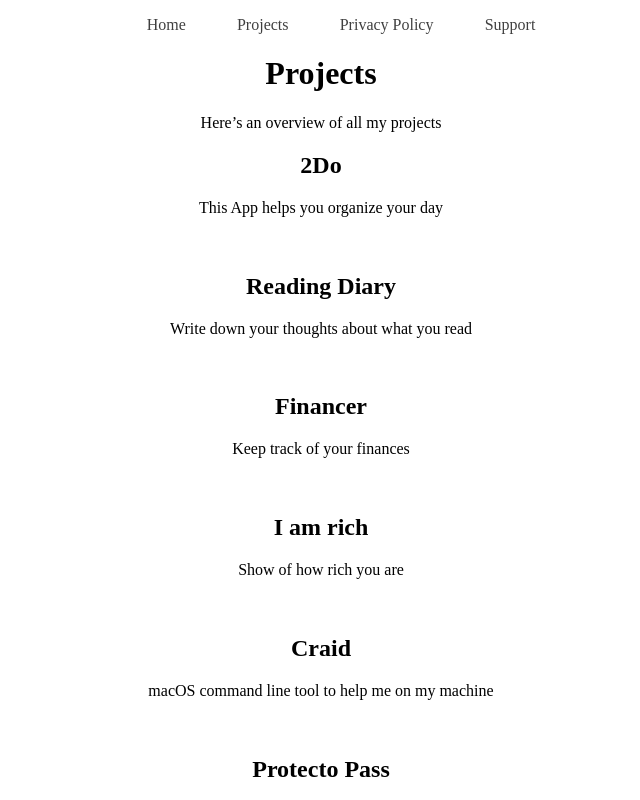
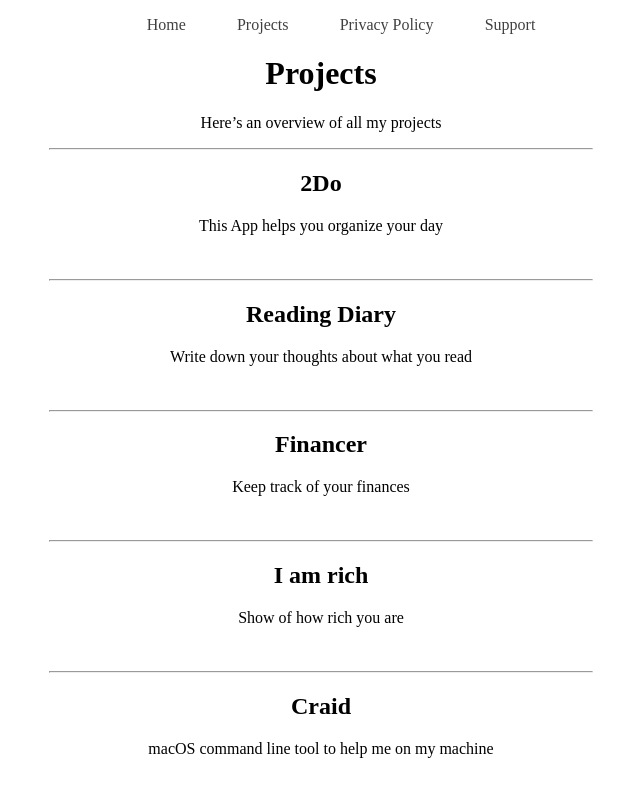
Before and after one commit to Julessh05/Website, a Next.js app: page /projects in a window 1280 px wide. Shown: the top 800 px of the page, without its empty margins (319-959 px from the left). Built offline with nearby package versions, Linux system fonts and the light colour scheme.

Commit message:
Update Website
- Include Play Store link
- Update Projects Site

```diff
--- a/src/app/components/linkDiv/linkDiv.module.css
+++ b/src/app/components/linkDiv/linkDiv.module.css
@@ -1,7 +1,6 @@
 .link {
     text-align: center;
     text-decoration: none;
-    color: white;
     opacity: .7;
     border-radius: 50px 50px;
     border-style: solid;
--- a/src/app/components/linkDiv/linkDiv.tsx
+++ b/src/app/components/linkDiv/linkDiv.tsx
@@ -1,9 +1,10 @@
 import styles from "./linkDiv.module.css"
 
-export default function LinkDiv({ destination, name, width }: { destination: string, name: string, width: number }) {
+export default function LinkDiv({ destination, name, width, color }: { destination: string, name: string, width: number, color: string }) {
     return (
         <a href={destination} className={styles.link} style={
             {
+                color: color,
                 width: `${width}vw`
             }
         }
--- a/src/app/components/linkDiv/linkDivRow/linkDivRow.tsx
+++ b/src/app/components/linkDiv/linkDivRow/linkDivRow.tsx
@@ -2,7 +2,7 @@ import { ReactElement } from 'react'
 import LinkDiv from '../linkDiv'
 import styles from './linkDivRow.module.css'
 
-export default function LinkDivRow({ names, destinations }: { names: string[], destinations: string[] }) {
+export default function LinkDivRow({ names, destinations, color }: { names: string[], destinations: string[], color: string }) {
     let result: ReactElement[] = []
     for (let i = 0; i < destinations.length; i++) {
         result[i] = <LinkDiv
@@ -10,6 +10,7 @@ export default function LinkDivRow({ names, destinations }: { names: string[], d
             name={names[i]}
             width={100 / destinations.length - 10}
             key={i}
+            color={color}
         />
     }
     return (
--- a/src/app/components/projectstile/projectstile.tsx
+++ b/src/app/components/projectstile/projectstile.tsx
@@ -5,6 +5,7 @@ import styles from "./projectstile.module.css"
 export default function ProjectsTile({ project }: { project: Project }) {
     return (
         <div className={styles.main}>
+            <hr />
             <Link
                 key={project.identifier}
                 href={`projects/${project.identifier}`}
--- a/src/app/cssComponents/readingPage.module.css
+++ b/src/app/cssComponents/readingPage.module.css
@@ -1,4 +1,6 @@
 .main {
     text-align: left;
     padding: 0vh 10vw 2.5vh 10vw;
+    margin: auto;
+    max-width: 800px;
 }
--- a/src/app/cssComponents/smallPage.module.css
+++ /dev/null
@@ -1,4 +0,0 @@
-.main {
-    margin: auto;
-    max-width: 800px;
-}
--- a/src/app/legal/privacy/page.tsx
+++ b/src/app/legal/privacy/page.tsx
@@ -1,6 +1,6 @@
 import Link from "next/link"
 import styles from "./page.module.css"
-import generalStyles from "@/app/cssComponents/smallPage.module.css"
+import generalStyles from "@/app/cssComponents/readingPage.module.css"
 
 export const metadata = {
     title: 'Julian Schumacher - Privacy',
--- a/src/app/maintenance/page.tsx
+++ b/src/app/maintenance/page.tsx
@@ -1,4 +1,4 @@
-import generalStyles from "@/app/cssComponents/smallPage.module.css"
+import generalStyles from "@/app/cssComponents/readingPage.module.css"
 
 export const metadata = {
     title: 'Julian Schumacher - Maintenance',
--- a/src/app/page.tsx
+++ b/src/app/page.tsx
@@ -23,9 +23,10 @@ export default function Home() {
               [
                 'https://apps.apple.com/de/developer/julian-schumacher/id1681063160',
                 'https://github.com/Julessh05',
-                'https://play.google.com/store'
+                'https://play.google.com/store/apps/developer?id=Julian+Schumacher'
               ]
             }
+            color='white'
           />
         </center>
       </div >
--- a/src/app/projects/[slug]/page.jsx
+++ b/src/app/projects/[slug]/page.jsx
@@ -1,6 +1,9 @@
 'use client';
 
+import generalstyles from "@/app/cssComponents/readingPage.module.css"
+
 import { useParams } from 'next/navigation'
+import LinkDivRow from "@/app/components/linkDiv/linkDivRow/linkDivRow";
 
 import projectsData from "../../data/projects.json"
 
@@ -8,7 +11,7 @@ export default function Page() {
     let id = useParams()
     const cP = projectsData.projects[id.slug]
     return (
-        <div>
+        <div className={generalstyles.main}>
             <h1>{cP.name}</h1>
             <p>{cP.description}</p>
         </div>
```
